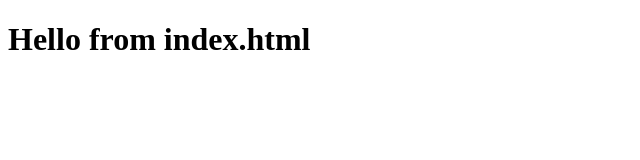
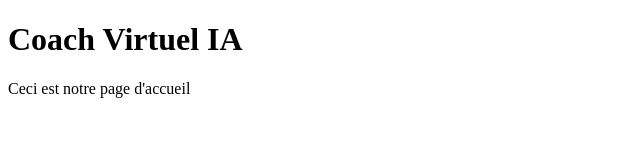
Before and after one commit to maptitesalle/coach-virtuel-ia, a plain HTML site: page index.html in a window 1280 px wide. Shown: the whole page, without its empty margins (0-640 px from the left). Drawn offline with Linux system fonts and the light colour scheme.

Commit message:
Update index.html

```diff
--- a/index.html
+++ b/index.html
@@ -5,6 +5,10 @@
   <title>Coach Virtuel IA</title>
 </head>
 <body>
-  <h1>Hello from index.html</h1>
+
+  <h1>Coach Virtuel IA</h1>
+  <p>Ceci est notre page d'accueil</p>
+
+  <script src="script.js"></script>
 </body>
 </html>
```
